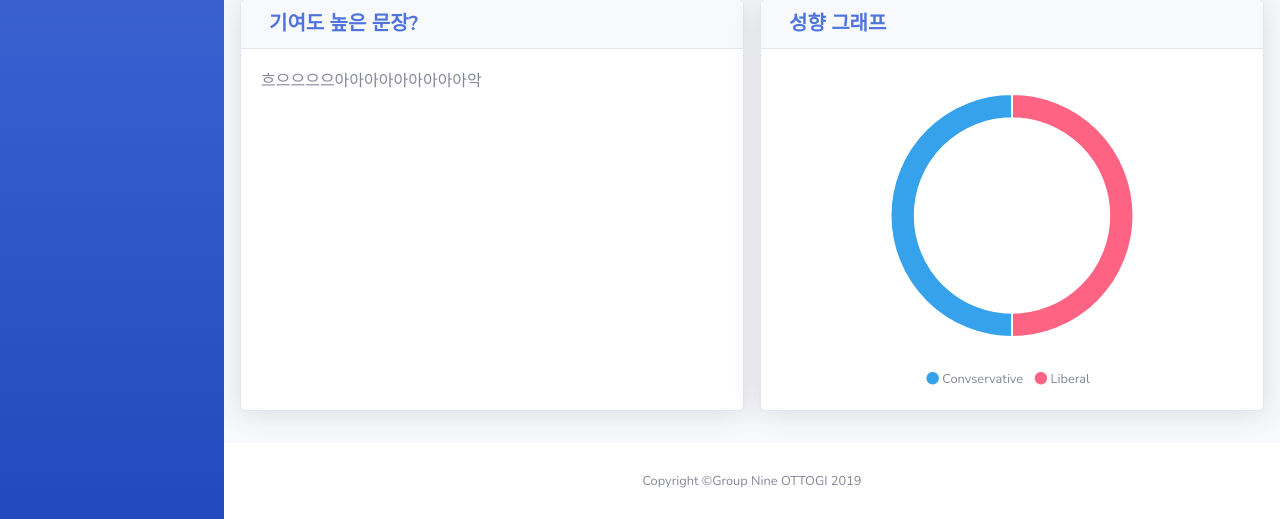
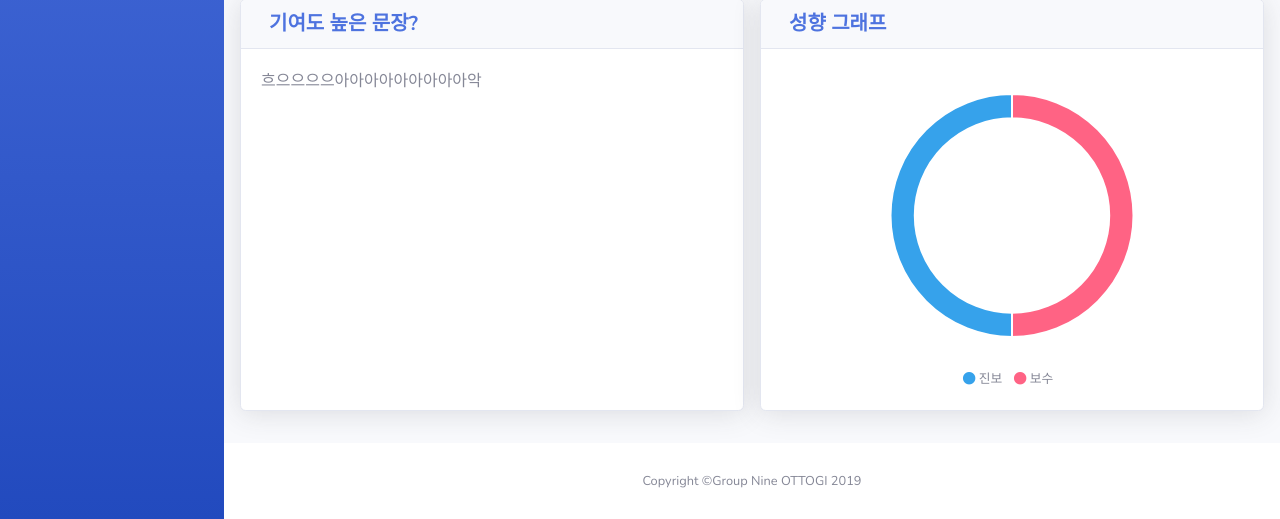
Before and after one commit to dc-koreauniv-9/Project-Assemble, a Flask app: page / in a window 1280 px wide. Shown: the part 522-1041 px from the top of the page. Run offline with Flask 2, Linux system fonts and the light colour scheme; data that the repository does not hold is empty; some libraries are stand-ins or nearby versions.

Commit message:
korean label

```diff
--- a/total/templates/1index.html
+++ b/total/templates/1index.html
@@ -182,9 +182,9 @@
 								</div>
 								<div class="mt-4 text-center small">
 									<span class="mr-2">
-									<i class="fas fa-circle" style="color:#36a2eb"></i> Convservative </span>
+									<i class="fas fa-circle" style="color:#36a2eb"></i> 진보 </span>
 									<span class="mr-2">
-									<i class="fas fa-circle" style="color:#ff6385"></i> Liberal </span>
+									<i class="fas fa-circle" style="color:#ff6385"></i> 보수 </span>
 								</div>
 							</div>
 						</div>
--- a/total/templates/4tables.html
+++ b/total/templates/4tables.html
@@ -177,10 +177,10 @@
                   </div>
                   <div class="mt-4 text-center small">
                     <span class="mr-2">
-                        <i class="fas fa-circle" style="color:#36a2eb"></i> Liberal
+                        <i class="fas fa-circle" style="color:#36a2eb"></i> 진보
                     </span>
                     <span class="mr-2">
-                        <i class="fas fa-circle" style="color:#ff6385"></i> Conservative
+                        <i class="fas fa-circle" style="color:#ff6385"></i> 보수
                     </span>
                   </div>
                 </div>
```
